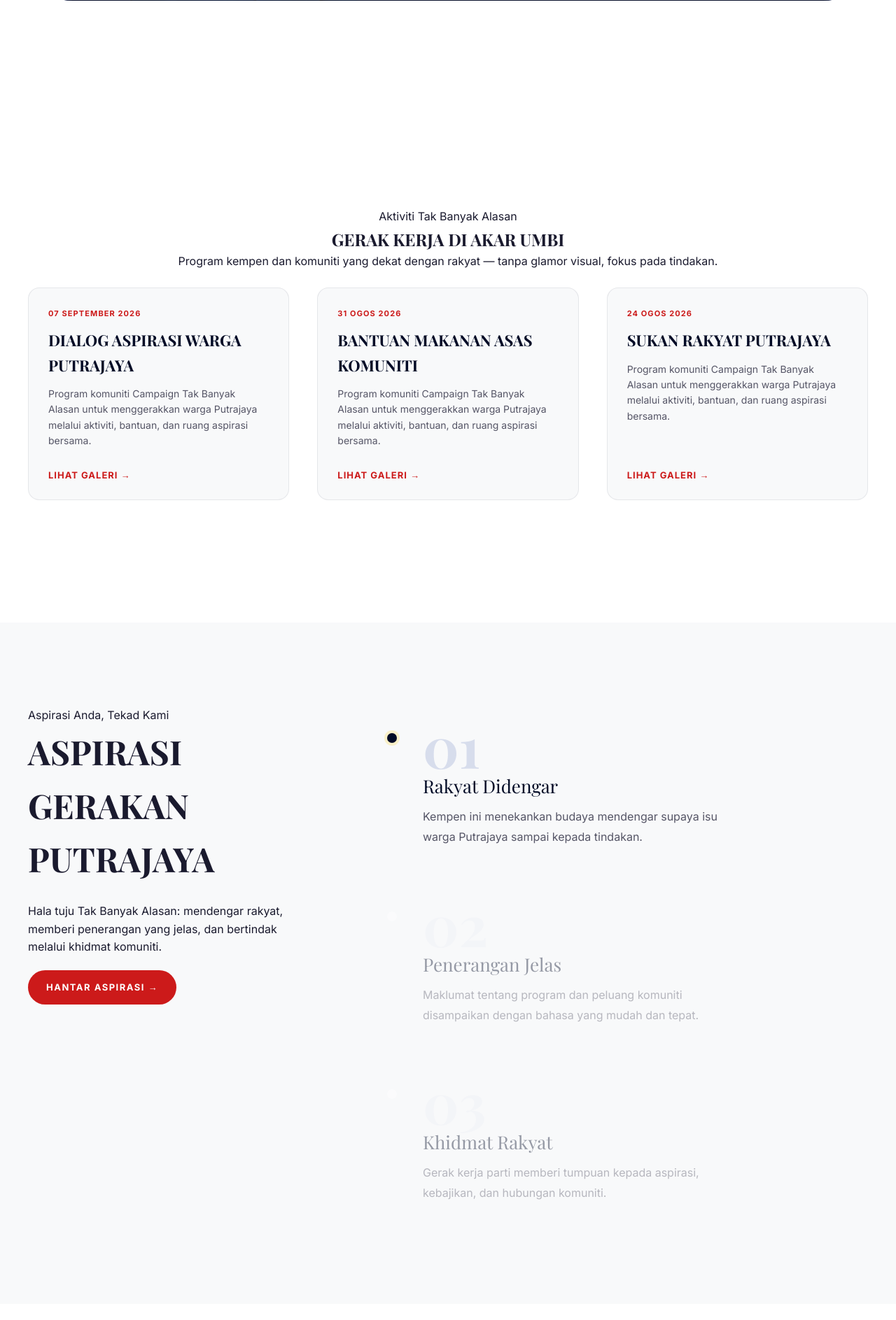
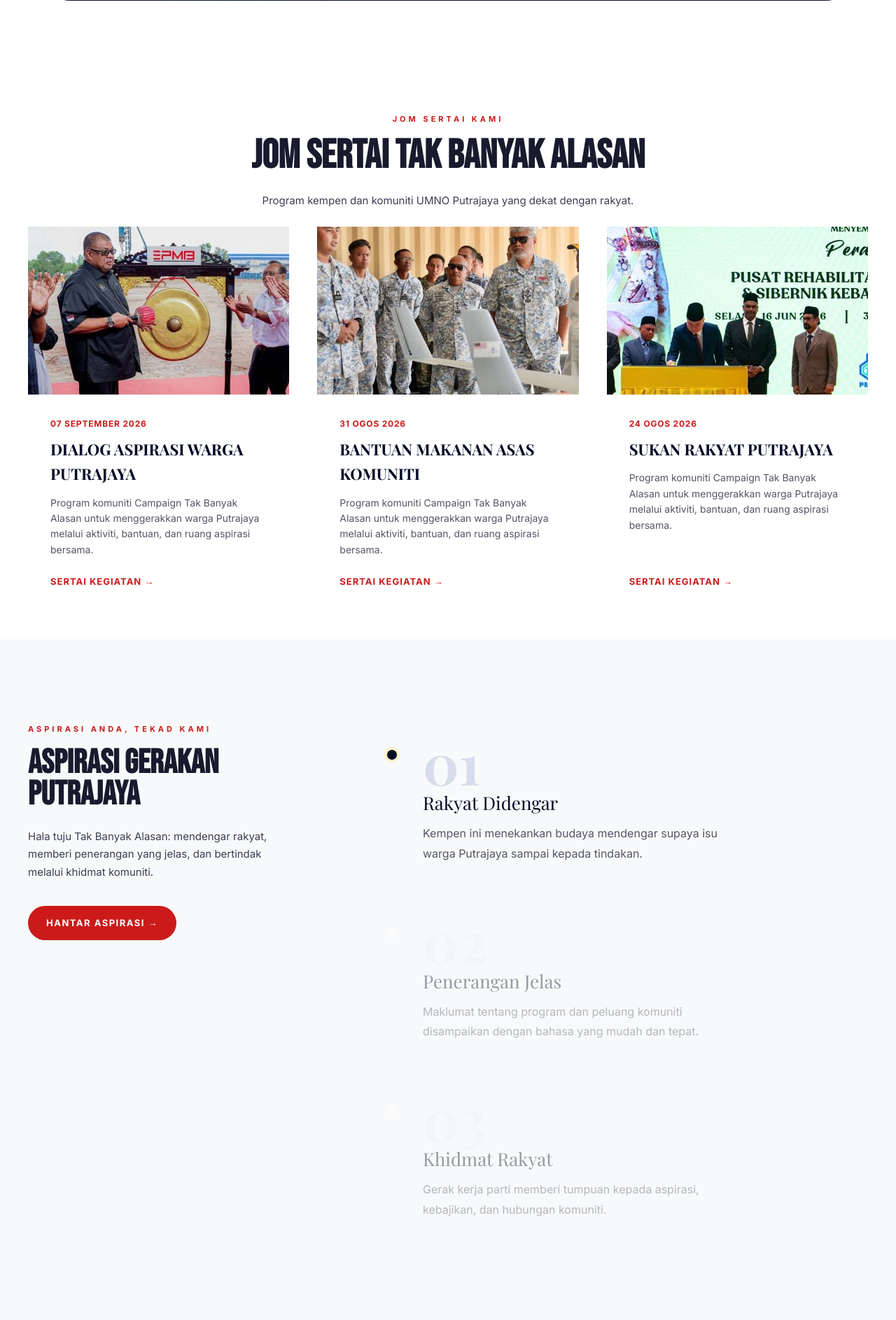
Before and after one commit to Jackm4ss/campaign_umno, a Laravel app: page / in a window 1280 px wide. Shown: the part 1609-3496 px from the top of the page at 70% size. Run offline with Laravel 12, Linux system fonts and the light colour scheme; data comes from the database, SQL or seed files in the repository; data that the repository does not hold is empty; style sheets or scripts are compiled from the project's sources; some web fonts are replaced.

Commit message:
Redesign /kegiatan section to match sipus.online layout

```diff
--- a/resources/css/public/base.css
+++ b/resources/css/public/base.css
@@ -14,6 +14,7 @@
   --bg: #FFFFFF;
   --bg2: #F8F9FA;
   --text: #1A1A2E;
+  --text2: #3D3D52;
   --text-muted: #555566;
   --border: #E5E7EB;
 
@@ -56,7 +57,7 @@ body {
   overflow-x: hidden;
 }
 
-h1, h2, h3, h4, h5, h6, .font-serif {
+h1, h3, h4, h5, h6, .font-serif {
   font-family: 'Playfair Display', serif;
 }
 
@@ -132,3 +133,29 @@ img {
 @media (max-width: 768px) {
   .section-pad { padding: 80px 0; }
 }
+
+/* SHARED SECTION TYPOGRAPHY */
+.section-label {
+  display: flex;
+  align-items: center;
+  gap: 12px;
+  font-size: 11px;
+  font-weight: 700;
+  letter-spacing: 4px;
+  text-transform: uppercase;
+  color: var(--red);
+  margin-bottom: 16px;
+}
+.section-title {
+  font-family: 'Bebas Neue', sans-serif;
+  font-size: clamp(40px, 4.5vw, 64px);
+  line-height: 0.95;
+  color: var(--text);
+  margin-bottom: 24px;
+}
+.mengenai-text {
+  font-size: 15px;
+  line-height: 1.7;
+  color: var(--text2);
+  margin-bottom: 16px;
+}
--- a/resources/views/public/sections/activities.blade.php
+++ b/resources/views/public/sections/activities.blade.php
@@ -1,30 +1,44 @@
 <section id="kegiatan" class="kegiatan">
   <div class="container">
     <div class="kegiatan-header fade-up">
-      <span class="section-label">Aktiviti Tak Banyak Alasan</span>
-      <h2 class="section-title">GERAK KERJA DI AKAR UMBI</h2>
-      <p class="mengenai-text">Program kempen dan komuniti yang dekat dengan rakyat — tanpa glamor visual, fokus pada tindakan.</p>
+      <span class="section-label">Jom Sertai Kami</span>
+      <h2 class="section-title">JOM SERTAI TAK BANYAK ALASAN</h2>
+      <p class="mengenai-text">Program kempen dan komuniti UMNO Putrajaya yang dekat dengan rakyat.</p>
     </div>
 
-    <div class="kegiatan-grid kegiatan-grid--text">
-      @forelse($events as $event)
-        <article class="kegiatan-card kegiatan-card--text fade-up">
+    <div class="kegiatan-grid">
+      @forelse($events as $index => $event)
+        @php
+          $fallbackImgs = ['assets/event-6.jpg', 'assets/event-5.jpg', 'assets/event-4.jpg'];
+          $img = $event['image_url'] ?? $event['image'] ?? $fallbackImgs[$index] ?? 'assets/event-1.jpg';
+          // Resolve relative paths via asset()
+          $imgUrl = (str_starts_with($img, 'http') || str_starts_with($img, 'data:'))
+            ? $img
+            : asset(ltrim($img, '/'));
+        @endphp
+        <article class="kegiatan-card fade-up">
+          <img loading="lazy" src="{{ $imgUrl }}" alt="{{ $event['title'] ?? 'Kegiatan' }}" class="kegiatan-img">
+          <div class="kegiatan-content">
             <p class="event-meta">{{ $event['date'] ?? 'Program komuniti' }}</p>
             <h3 class="kegiatan-title">{{ $event['title'] ?? 'Gerak kerja komuniti' }}</h3>
             <p class="kegiatan-desc">{{ $event['desc'] ?? 'Kegiatan bersama warga Putrajaya.' }}</p>
-          <a href="{{ route('gallery.index') }}" class="kegiatan-link">Lihat Galeri &rarr;</a>
+            <a href="#sertai" class="kegiatan-link">Sertai Kegiatan &rarr;</a>
+          </div>
         </article>
       @empty
         @foreach([
-          ['Program komuniti', 'Turun Padang Bersama Warga', 'Kehadiran di padang dengan jentera setempat untuk mendengar dan bertindak.'],
-          ['Khidmat bakti', 'Khidmat Bakti Komuniti', 'Bantuan dan program kebajikan yang memberi manfaat terus kepada warga.'],
-          ['Penerangan', 'Penerangan UMNO Putrajaya', 'Mesej kempen yang jelas, ringkas, dan mudah difahami di peringkat akar umbi.'],
-        ] as [$meta, $title, $desc])
-          <article class="kegiatan-card kegiatan-card--text fade-up">
+          ['28 Ogos 2026', 'DIALOG ASPIRASI WARGA PUTRAJAYA', 'Program komuniti Campaign Tak Banyak Alasan untuk menggerakkan warga Putrajaya melalui aktiviti, bantuan, dan ruang aspirasi bersama.', 'assets/event-6.jpg'],
+          ['21 Ogos 2026', 'BANTUAN MAKANAN ASAS KOMUNITI', 'Program komuniti Campaign Tak Banyak Alasan untuk menggerakkan warga Putrajaya melalui aktiviti, bantuan, dan ruang aspirasi bersama.', 'assets/event-5.jpg'],
+          ['14 Ogos 2026', 'SUKAN RAKYAT PUTRAJAYA', 'Program komuniti Campaign Tak Banyak Alasan untuk menggerakkan warga Putrajaya melalui aktiviti, bantuan, dan ruang aspirasi bersama.', 'assets/event-4.jpg'],
+        ] as [$meta, $title, $desc, $img])
+          <article class="kegiatan-card fade-up">
+            <img loading="lazy" src="{{ asset($img) }}" alt="{{ $title }}" class="kegiatan-img">
+            <div class="kegiatan-content">
               <p class="event-meta">{{ $meta }}</p>
               <h3 class="kegiatan-title">{{ $title }}</h3>
               <p class="kegiatan-desc">{{ $desc }}</p>
-            <a href="{{ route('gallery.index') }}" class="kegiatan-link">Lihat Galeri &rarr;</a>
+              <a href="#sertai" class="kegiatan-link">Sertai Kegiatan &rarr;</a>
+            </div>
           </article>
         @endforeach
       @endforelse
```
Lines whose indentation alone changed are shown as unchanged.
